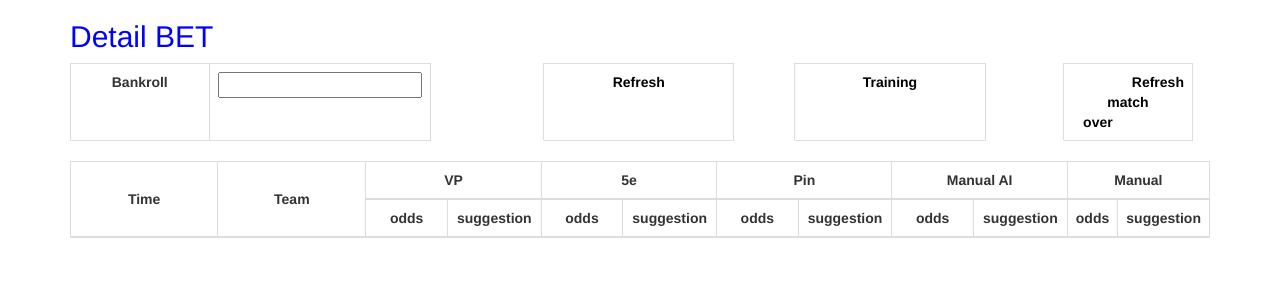
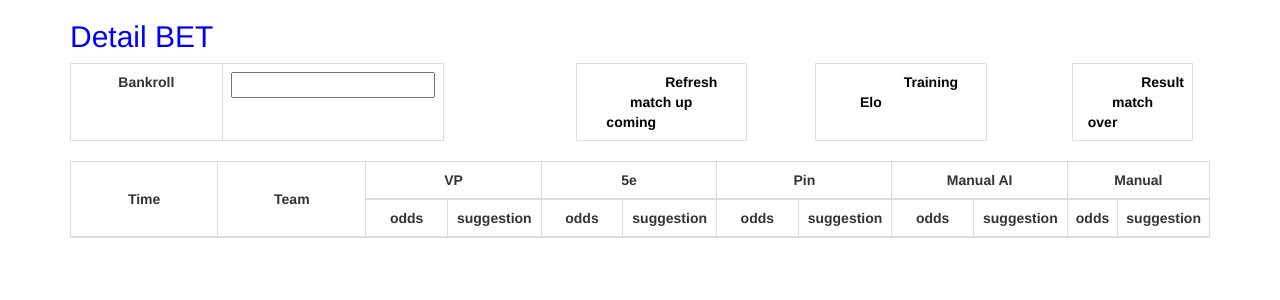
Before and after one commit to baolv97/CSGO, a Django app: page /bet/ in a window 1280 px wide. Shown: the top 300 px of the page. Run offline with Django 3.2, Linux system fonts and the light colour scheme; the visitor is signed in with stand-in values (Sample User, id 1); data that the repository does not hold is empty; some libraries are stand-ins or nearby versions.

Commit message:
add name button

```diff
--- a/csgo/elo_csgo/bet/templates/bet/index.html
+++ b/csgo/elo_csgo/bet/templates/bet/index.html
@@ -75,12 +75,12 @@
             <th class="col-md-2">Bankroll</th>
             <th class="col-md-2"><input type="number" id="id-bank"></th>
             <th class="col-md-2 border_bu_none"></th>
-            <th class="col-md-2 btn_link" id="btn_refresh"><a>Refresh</a></th>
+            <th class="col-md-2 btn_link" id="btn_refresh"><a>Refresh match up coming</a></th>
             <th class="col-md-1 border_bu_none"></th>
-            <th class="col-md-2 btn_link" id="btn_training_elo"><a>Training</a></th>
+            <th class="col-md-2 btn_link" id="btn_training_elo"><a>Training Elo</a></th>
             <th class="col-md-1 border_none"></th>
             <th class="col-md-1 border_bu_none"></th>
-            <th class="col-md-2 btn_link" id="btn_refresh_over"><a href="{% url 'detail1' %}">Refresh match over</a></th>
+            <th class="col-md-2 btn_link" id="btn_refresh_over"><a href="{% url 'detail1' %}">Result match over</a></th>
             <th class="col-md-1 border_none"></th>
         </tr>
         </tbody>
```
